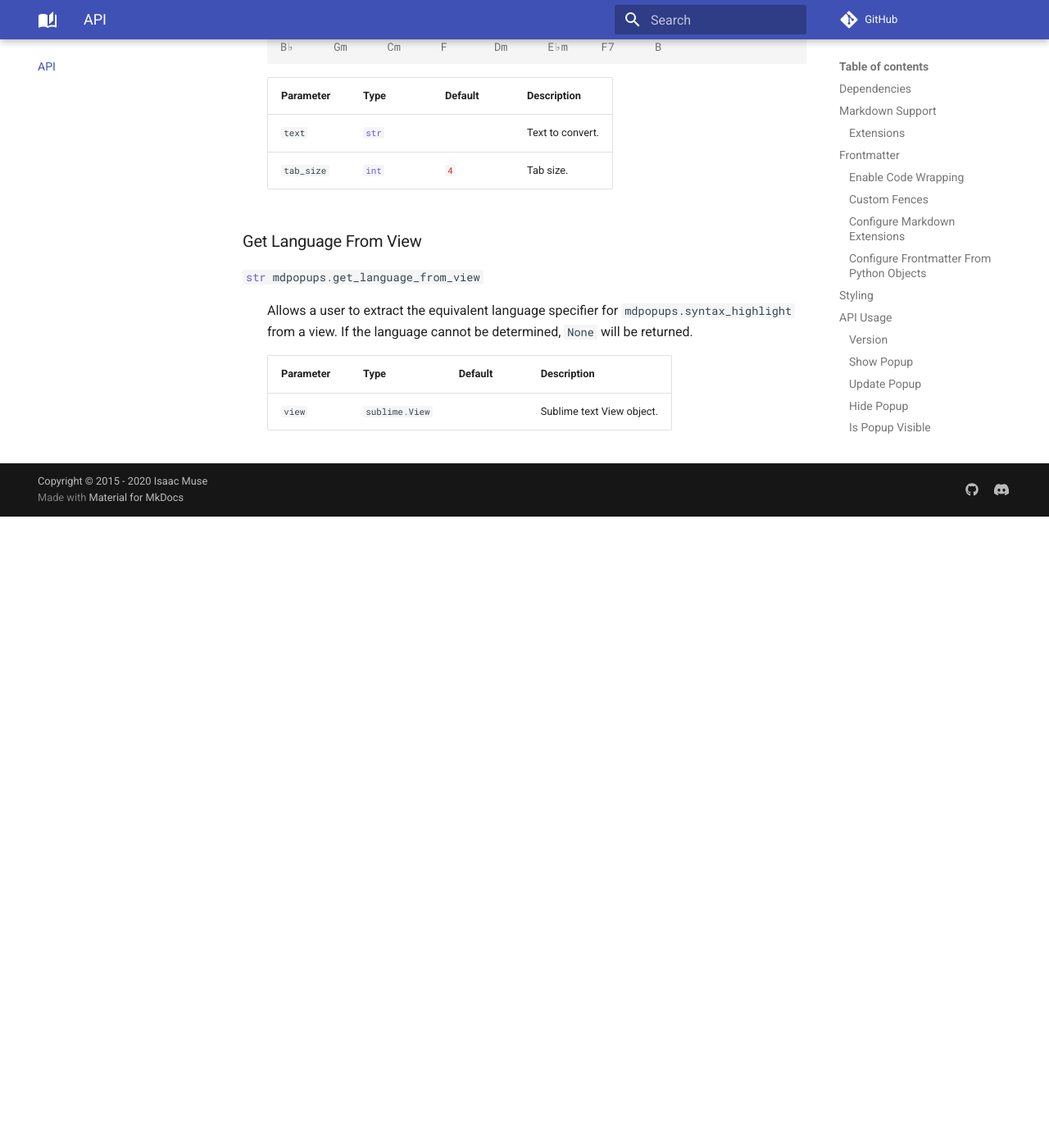
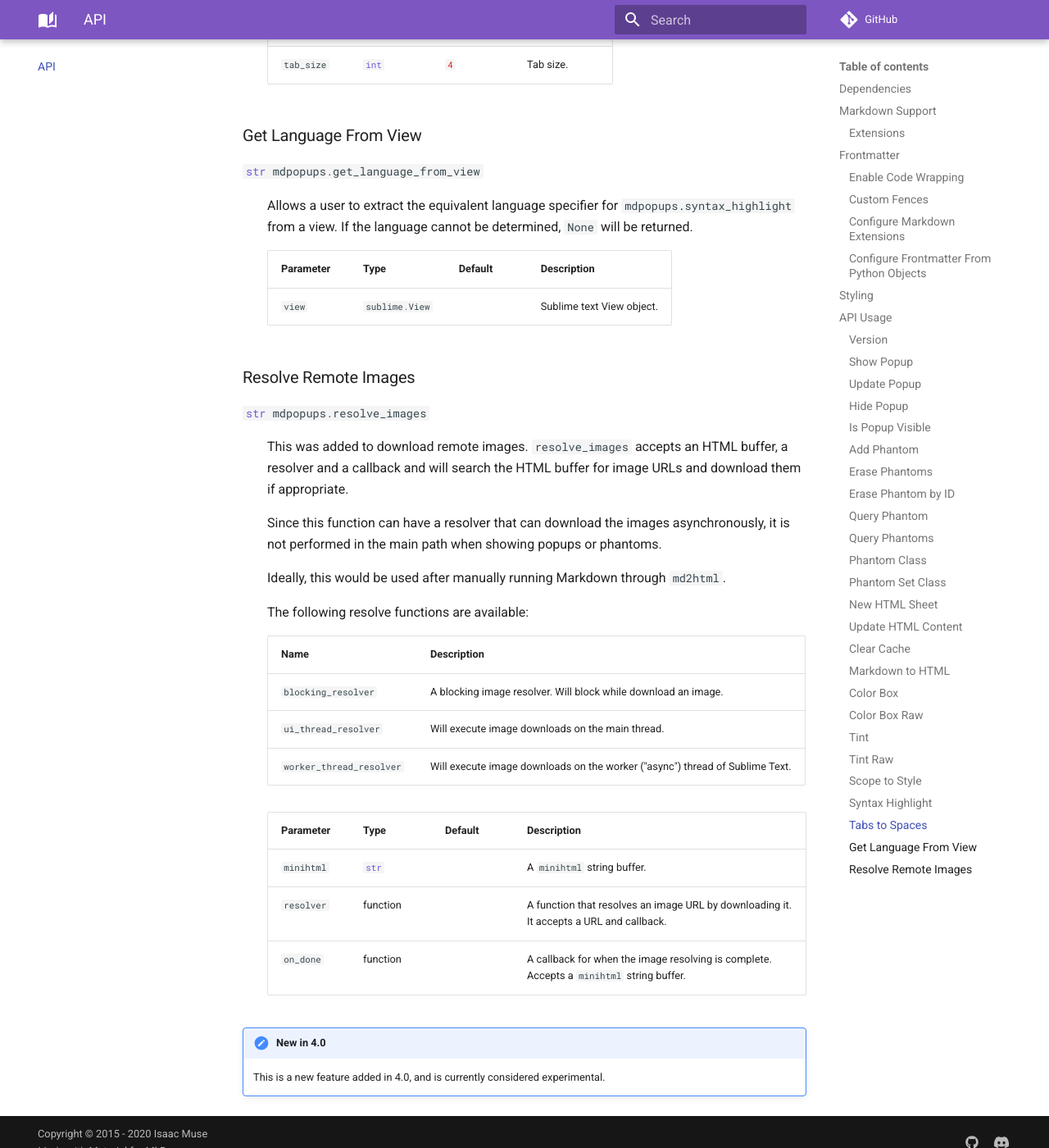
Before and after one commit to facelessuser/sublime-markdown-popups, an MkDocs documentation site: the page built from docs/src/markdown/api.md, in a window 1280 px wide and 1400 px high, scrolled down 23021 px. Shown: the whole window at 82% size. Built offline with MkDocs 1.6.1 and Material for MkDocs 9.7.7, drawn with Linux system fonts in a browser that asks for light colours; comment, search, counter and statistics services are not loaded; before the commit the page ends 23651 px from its top, so only the background shows below that; some of the changed text lies outside the part shown.

Commit message:
Maintenance/docs (#108)

```diff
--- a/docs/src/markdown/about/changelog.md
+++ b/docs/src/markdown/about/changelog.md
@@ -2,6 +2,8 @@
 
 ## 4.0.0
 
+- **NEW**: Added new `resolve_images` function to allow for processing remote image URLs and downloading the content in
+  an HTML buffer.
 - **NEW**: `nl2br` can only be set through `markdown_extensions` via frontmatter. If passed as a parameter for any API
   function, it will be ignored.
 - **NEW**: `allow_code_wrap` can only be set through the frontmatter option `allow_code_wrap`. If passed as a parameter
@@ -63,7 +65,8 @@
 - **NEW**: Add support for parsing `alpha(+value)`, `alpha(-value)`, and `alpha(*value)` in color schemes.
 - **NEW**: Add support for parsing `lightness()` and `saturation()` in color schemes.
 - **NEW**: Add support for `foreground_adjust` properties when parsing color schemes.
-- **NEW**: Add support for parsing blended colors in the HSL and HWB namespace. Blended colors do not always match Sublime Text's colors, this is due to a Sublime Text bug: https://github.com/sublimehq/sublime_text/issues/3176.
+- **NEW**: Add support for parsing blended colors in the HSL and HWB namespace. Blended colors do not always match
+  Sublime Text's colors, this is due to a Sublime Text bug: https://github.com/sublimehq/sublime_text/issues/3176.
 
 ## 3.5.0
 
@@ -90,13 +93,15 @@
 
 Jan 1, 2018
 
-- **FIX**: Allow `-` in variables names. Write color translations to main scheme object and ensure filtering is done after color translations.
+- **FIX**: Allow `-` in variables names. Write color translations to main scheme object and ensure filtering is done
+  after color translations.
 
 ## 3.3.0
 
 Dec 3, 2017
 
-- **NEW**: Add `tabs2spaces` to process text and convert tabs to spaces according to tab stops. Use case would include formatting text for `syntax_highlight`.
+- **NEW**: Add `tabs2spaces` to process text and convert tabs to spaces according to tab stops. Use case would include
+  formatting text for `syntax_highlight`.
 
 ## 3.2.0
 
@@ -191,28 +196,45 @@
 
 June 20, 2017
 
-- **NEW**: Allow adding and configuring extensions via YAML frontmatter. This feature deprecates `nl2br` function parameter which will be removed some time in the future.
-- **NEW**: Allow setting whether block, code tags will allow word wrapping via YAML frontmatter. This feature deprecates the `allow_word_wrap` function parameter which will be removed some time in the future.
+- **NEW**: Allow adding and configuring extensions via YAML frontmatter. This feature deprecates `nl2br` function
+  parameter which will be removed some time in the future.
+- **NEW**: Allow setting whether block, code tags will allow word wrapping via YAML frontmatter. This feature deprecates
+  the `allow_word_wrap` function parameter which will be removed some time in the future.
 - **NEW**: Expose SuperFences' `custom_fences` feature via YAML frontmatter.
 - **NEW**: Upgrade internal extensions.
-- **NEW**: Import official `pymdownx` extension if `pymdownx` is installed as a dependency so we can drop internal vendored extension copies in the future. This is allowed to be optional for a time until people can update their dependencies.
-- **NEW**: Import `pyyaml` extension if `pyyaml` is installed for frontmatter. This is allowed to be optional for a time until people can update their dependencies.
-- **NEW**: `inline-highlight` class in no longer applied to inline code.  Instead `highlight` is applied to both inline and block code.
+- **NEW**: Import official `pymdownx` extension if `pymdownx` is installed as a dependency so we can drop internal
+  vendored extension copies in the future. This is allowed to be optional for a time until people can update their
+  dependencies.
+- **NEW**: Import `pyyaml` extension if `pyyaml` is installed for frontmatter. This is allowed to be optional for a time
+  until people can update their dependencies.
+- **NEW**: `inline-highlight` class in no longer applied to inline code.  Instead `highlight` is applied to both inline
+  and block code.
 
 ## 2.0
 
 June 1, 2017
 
 - **NEW**: Add `kbd` styling and `admontion` styling.
-- **NEW**: New rewritten `default.css`. Adds styling that uses new Sublime CSS features and drops legacy styling for old ST versions. No more `base.css`.
-- **NEW**: No longer outputs scope CSS into default CSS. Users must use template to acquire CSS for specific scopes. This helps keep the CSS namespace clean. In general, CSS should start using Sublime CSS variables like `--bluish`, `--redish` etc.  If a user needs CSS for a scope, they can use the `css` template filter to add the scope's CSS to a class of their choice.
+- **NEW**: New rewritten `default.css`. Adds styling that uses new Sublime CSS features and drops legacy styling for old
+  ST versions. No more `base.css`.
+- **NEW**: No longer outputs scope CSS into default CSS. Users must use template to acquire CSS for specific scopes.
+  This helps keep the CSS namespace clean. In general, CSS should start using Sublime CSS variables like `--bluish`,
+  `--redish` etc.  If a user needs CSS for a scope, they can use the `css` template filter to add the scope's CSS to a
+  class of their choice.
 - **NEW**: MdPopups now requires ST 3124+ and all legacy styling and workarounds for ST < 3124 have been dropped.
 - **NEW**: Code blocks are now forced to use a monospace fonts.
-- **NEW**: Legacy `relativesize` template filter has been dropped. Users should use native CSS `rem` units for relative sizes.
-- **NEW**: Upgraded `pymdownx` extensions which includes fixes and enhancements. Also abandoned using `CodeHilite` in favor of `pymdownx.highlight`.
+- **NEW**: Legacy `relativesize` template filter has been dropped. Users should use native CSS `rem` units for relative
+  sizes.
+- **NEW**: Upgraded `pymdownx` extensions which includes fixes and enhancements. Also abandoned using `CodeHilite` in
+  favor of `pymdownx.highlight`.
 - **NEW**: Add option to support wrapping in code blocks.
-- **NEW**: CSS filters are no longer limited to a set list of TextMate or Sublime scopes, and you no longer specify the parameters as CSS classes (but MdPopups will be forgiving if you do), but you should specify them as scopes (complexity doesn't matter). Also no more specifying multiple scopes separated by commas. Read documentation for more info.
-- **NEW**: CSS filter now accepts an `explicit_background` option to return a background only when explicitly defined (which is the default). When disabled, the filter will always return a valid background color (which is usually the base background).
+- **NEW**: CSS filters are no longer limited to a set list of TextMate or Sublime scopes, and you no longer specify the
+  parameters as CSS classes (but MdPopups will be forgiving if you do), but you should specify them as scopes
+  (complexity doesn't matter). Also no more specifying multiple scopes separated by commas. Read documentation for more
+  info.
+- **NEW**: CSS filter now accepts an `explicit_background` option to return a background only when explicitly defined
+  (which is the default). When disabled, the filter will always return a valid background color (which is usually the
+  base background).
 - **NEW**: Pygments is no longer the default syntax highlighter.
 - **FIX**: Fix foreground output that was missing semicolon according to spec.
 - **FIX**: Numerous CSS fixes.
--- a/docs/src/markdown/api.md
+++ b/docs/src/markdown/api.md
@@ -494,9 +490,9 @@
     `template_env_options` | `#!py3 dict`                              | `#!py3 None`  | A dictionary containing options for the Jinja2 template environment. This **only** applies to the **HTML/Markdown** content.
 
 !!! new "New 3.6.0"
-    `new_html_sheet` is new in 3.6.0.
+    `new_html_sheet` is new in 3.6.0. This feature should be considered experimental.
 
-!!! alert "Removed in 4.0"
+!!! warning "Removed in 4.0"
     4.0 removed the parameter `nl2br` and `alow_code_wrap`. If passed to the function, they will be ignored.
 
     To disable `nl2br`, you can customize which extensions get loaded; see
@@ -733,4 +729,34 @@
     --------- | -------------------- | ------- | -----------
     `view`    | `#!py3 sublime.View` |         | Sublime text View object.
 
+### Resolve Remote Images
+
+`#!py3 str mdpopups.resolve_images`
+:
+    This was added to download remote images. `resolve_images` accepts an HTML buffer, a resolver and a callback and
+    will search the HTML buffer for image URLs and download them if appropriate.
+
+    Since this function can have a resolver that can download the images asynchronously, it is not performed in the
+    main path when showing popups or phantoms.
+
+    Ideally, this would be used after manually running Markdown through `md2html`.
+
+    The following resolve functions are available:
+
+    Name                     | Description
+    ------------------------ | -----------
+    `blocking_resolver`      | A blocking image resolver. Will block while download an image.
+    `ui_thread_resolver`     | Will execute image downloads on the main thread.
+    `worker_thread_resolver` | Will execute image downloads on the worker ("async") thread of Sublime Text.
+
+    Parameter | Type                 | Default | Description
+    --------- | -------------------- | ------- | -----------
+    `minihtml`| `#!py3 str`          |         | A `minihtml` string buffer.
+    `resolver`| function             |         | A function that resolves an image URL by downloading it. It accepts a URL and callback.
+    `on_done` | function             |         | A callback for when the image resolving is complete. Accepts a `minihtml` string buffer.
+
+
+!!! new "New in 4.0"
+    This is a new feature added in 4.0, and is currently considered experimental.
+
 --8<-- "refs.txt"
--- a/docs/src/requirements.txt
+++ b/docs/src/requirements.txt
@@ -1,4 +1,4 @@
-mkdocs_pymdownx_material_extras>=1.0.7
+mkdocs_pymdownx_material_extras>=1.1.3
 mkdocs-git-revision-date-localized-plugin
 mkdocs-minify-plugin
 pyspelling
--- a/mkdocs.yml
+++ b/mkdocs.yml
@@ -10,16 +10,18 @@
 theme:
   name: material
   custom_dir: docs/theme
-  palette:
-    primary: drac-purple
-    accent: drac-purple
   icon:
     logo: material/book-open-page-variant
+  palette:
+    scheme: dracula
+    primary: deep purple
+    accent: deep purple
   font:
     text: Roboto
     code: Roboto Mono
   features:
-    - tabs
+    - navigation.tabs
+
 
 nav:
   - About Markdown Popups: index.md
@@ -61,10 +63,6 @@
           format: !!python/name:pymdownx.arithmatex.fence_mathjax_format
   - pymdownx.highlight:
       extend_pygments_lang:
-        - name: php-inline
-          lang: php
-          options:
-            startinline: true
         - name: pycon3
           lang: pycon
           options:
```
Also changed, not shown: other parts of docs/src/markdown/api.md (+6 -10 lines), 3 other files.
